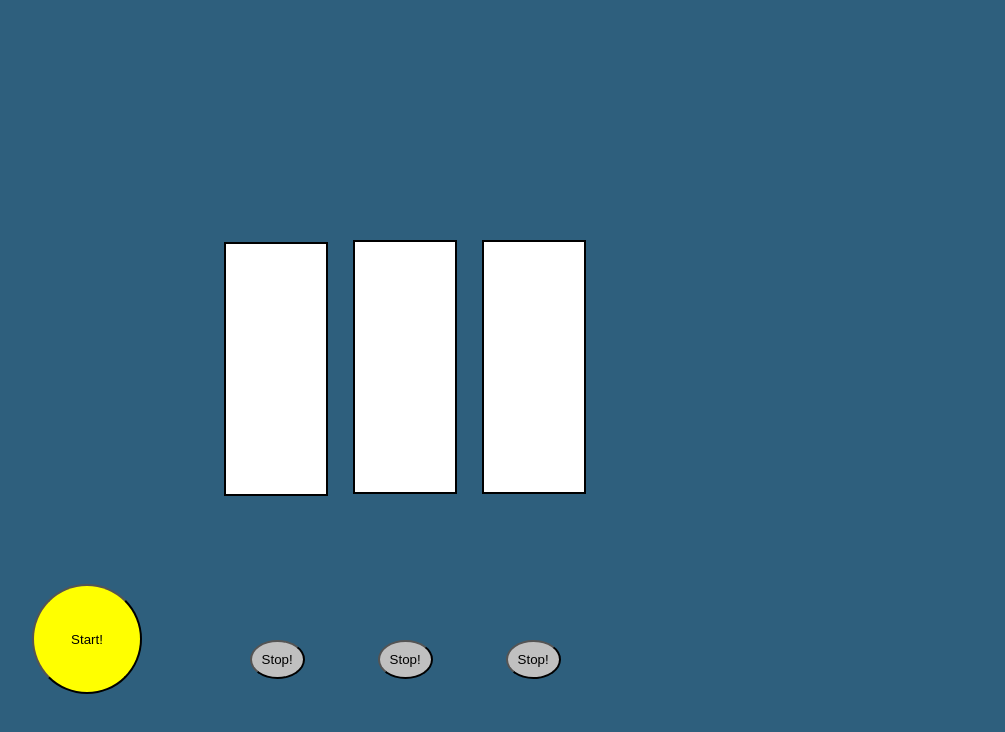
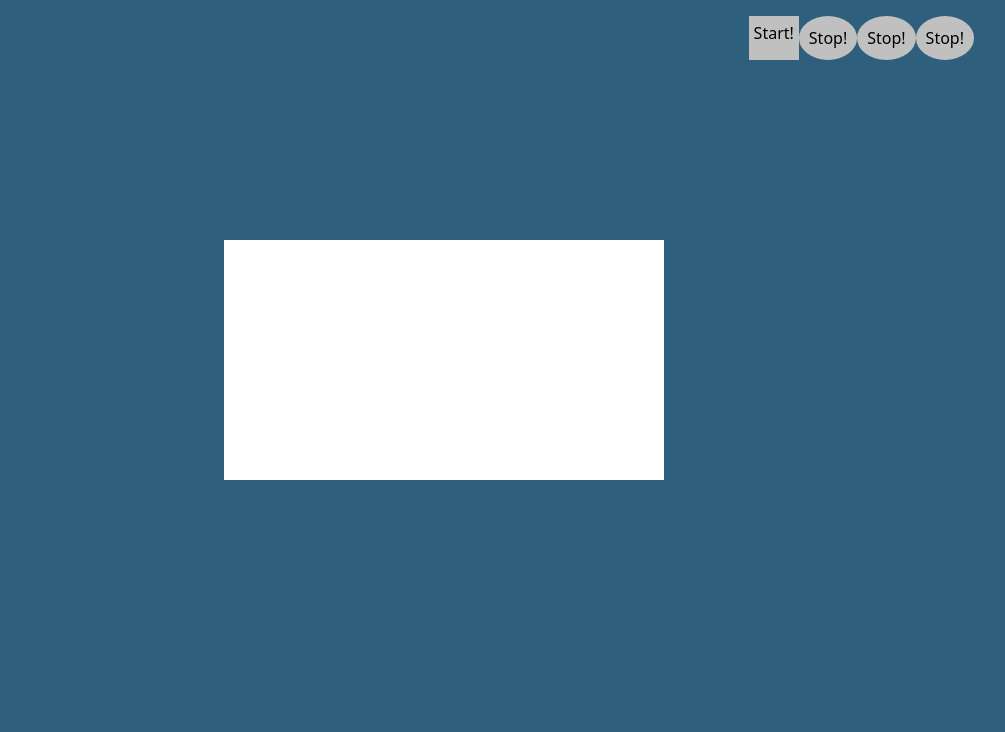
Before and after one commit to Aansteydev/Milestoneproject2, a plain HTML site: page index.html in a window 1280 px wide. Shown: the whole page, without its empty margins (224-1229 px from the left). Drawn offline with nearby package versions, Linux system fonts and the light colour scheme.

Commit message:
add changes to html/css

```diff
--- a/css/style.css
+++ b/css/style.css
@@ -16,54 +16,35 @@ canvas {
     left: 35%;
 
 }
-#reel1{
-margin-right: 25px;
+
+#buttons{
+    display: flex;
+    flex-direction: row-reverse;
+    justify-content: cente;
 }
-#reel2{
-margin-right: 25px;
-}
-#reel3{
-margin-right: 25px;
-}
-
-.stop1 {
+.btnstop1 {
     color: black;
     background-color: silver;
     padding: 10px;
-    position: absolute;
     border-radius: 50%;
-    top: 80%;
-    left: 37%;
 }
 
-.stop2 {
+.btnstop2 {
     color: black;
     background-color: silver;
     padding: 10px;
-    position: absolute;
-    border-radius:50%;
-    top: 80%;
-    left: 47%;
+    border-radius: 50%;
 }
 
-.stop3 {
+.btnstop3 {
     color: black;
     background-color: silver;
     padding: 10px;
-    position: absolute;
-    border-radius: 50%;
-    top: 80%;
-    left: 57%;
-}
-
-.start {
-    color: black;
-    background-color: yellow;
-    height: 110px;
-    width:110px;
-    padding: 10px;
-    position: absolute;
-    top: 73%;
-    left: 20%;
     border-radius: 50%;
 }
+.btnstart {
+    color:black;
+    background-color: silver;
+    padding: 5px;
+
+}
--- a/index.html
+++ b/index.html
@@ -5,70 +5,31 @@
     <meta http-equiv="X-UA-Compatible" content="IE=edge">
     <meta name="viewport" content="width=device-width, initial-scale=1.0">
     <title>Oni Neko Gamers Reels!</title>
+    <link href="https://cdn.jsdelivr.net/npm/bootstrap@5.2.3/dist/css/bootstrap.min.css" rel="stylesheet"
+        integrity="sha384-rbsA2VBKQhggwzxH7pPCaAqO46MgnOM80zW1RWuH61DGLwZJEdK2Kadq2F9CUG65" crossorigin="anonymous">
     <link rel="stylesheet" href="css/style.css">
+    <script src="https://code.jquery.com/jquery-3.7.1.js" integrity="sha256-eKhayi8LEQwp4NKxN+CfCh+3qOVUtJn3QNZ0TciWLP4="
+        crossorigin="anonymous"></script>
 </head>
 <body>
-
-<div class="container-fluid justify-content-center" col-sm-4-md-8-xl-12>
-        <div class="row">
-            <div class="col">
-
-    <!--need to modify height/width-->
-    <section id="reels" @media (max-width: 991.98px) {>
-    <canvas id="reel1" width="100" height="250" style="border:2px solid #000000;"></canvas>
-    <div class="col">
-    <canvas id="reel2" width="100" height="250" style="border:2px solid #000000;"></canvas>
-    </div>
-    <div>
-    <canvas id="reel3" width="100" height="250" style="border:2px solid #000000;"></canvas>
-    </section>
+<div class="row justfiy-content-center mb-3">
+<div class="col col-auto">
+    <canvas id="reels" width="440" height="240"></canvas>
     </div>
     </div>
-    </div>
+<div class="container" lg-4>
+<div class="row">
+<div id="buttons">
+    <div class="btnstop1" onclick="myFunction">Stop!</div>
+        <div class="btnstop2" onclick="myFunction">Stop!</div>
+            <div class="btnstop3"onclick="myFunction">Stop!</div>
+                <div class="btnstart" onclick="myFunction">Start!</div>
 </div>
-</div>
-<section id="icons">
-    <div class="icon1">
-
-    </div>
-    <div class="icon2">
-
-    </div>
-    <div class="icon3">
-
-    </div>
-    <div class="icon4">
-
-    </div>
-    <div class="icon5">
-
-    </div>
-    <div class="icon6">
-
-    </div>
-</section>
-
-<section id="btn" @media (max-width: 991.98px) {>
-   <div class="position-absolute bottom-center">
-    <button class="stop1" type="button" onclick="myFunction">Stop!</button>
-</div>
-    <button  class="stop2"type="button" onclick="myFunction">Stop!</button>
-
-    <button class="stop3" type="button" onclick="myFunction">Stop!</button>
-
-    <button class="start" type="button" onclick="myFunction">Start!</button>
-</section>
-<div id="hud">
-    <div class="coinTotal">
-
-    </div>
-    <div class="credit">
-
-    </div>
-    <div class="payout">
-
-    </div>
-</div>
-
+<script src="https://cdn.jsdelivr.net/npm/@popperjs/core@2.11.6/dist/umd/popper.min.js"
+    integrity="sha384-oBqDVmMz9ATKxIep9tiCxS/Z9fNfEXiDAYTujMAeBAsjFuCZSmKbSSUnQlmh/jp3"
+    crossorigin="anonymous"></script>
+<script src="https://cdn.jsdelivr.net/npm/bootstrap@5.2.3/dist/js/bootstrap.min.js"
+    integrity="sha384-cuYeSxntonz0PPNlHhBs68uyIAVpIIOZZ5JqeqvYYIcEL727kskC66kF92t6Xl2V"
+    crossorigin="anonymous"></script>
 </body>
 </html>
```
